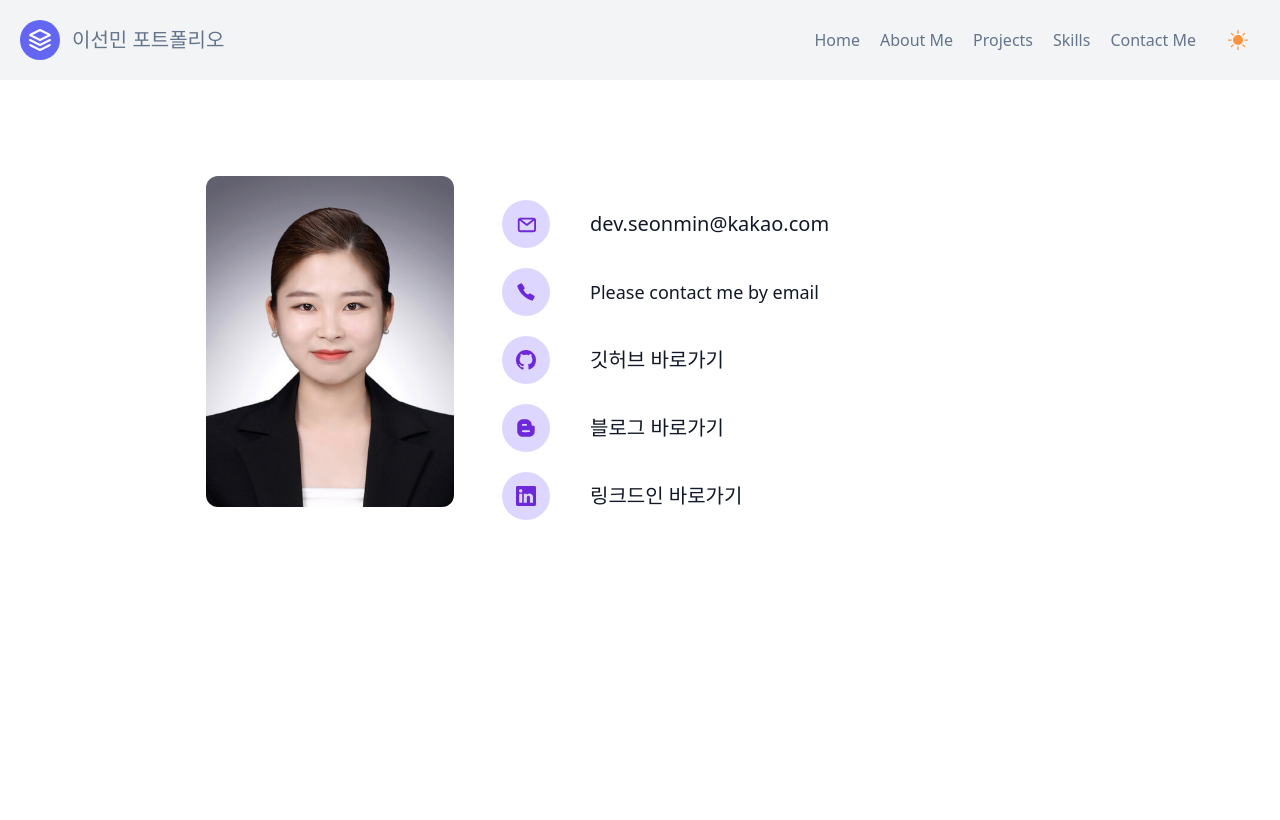
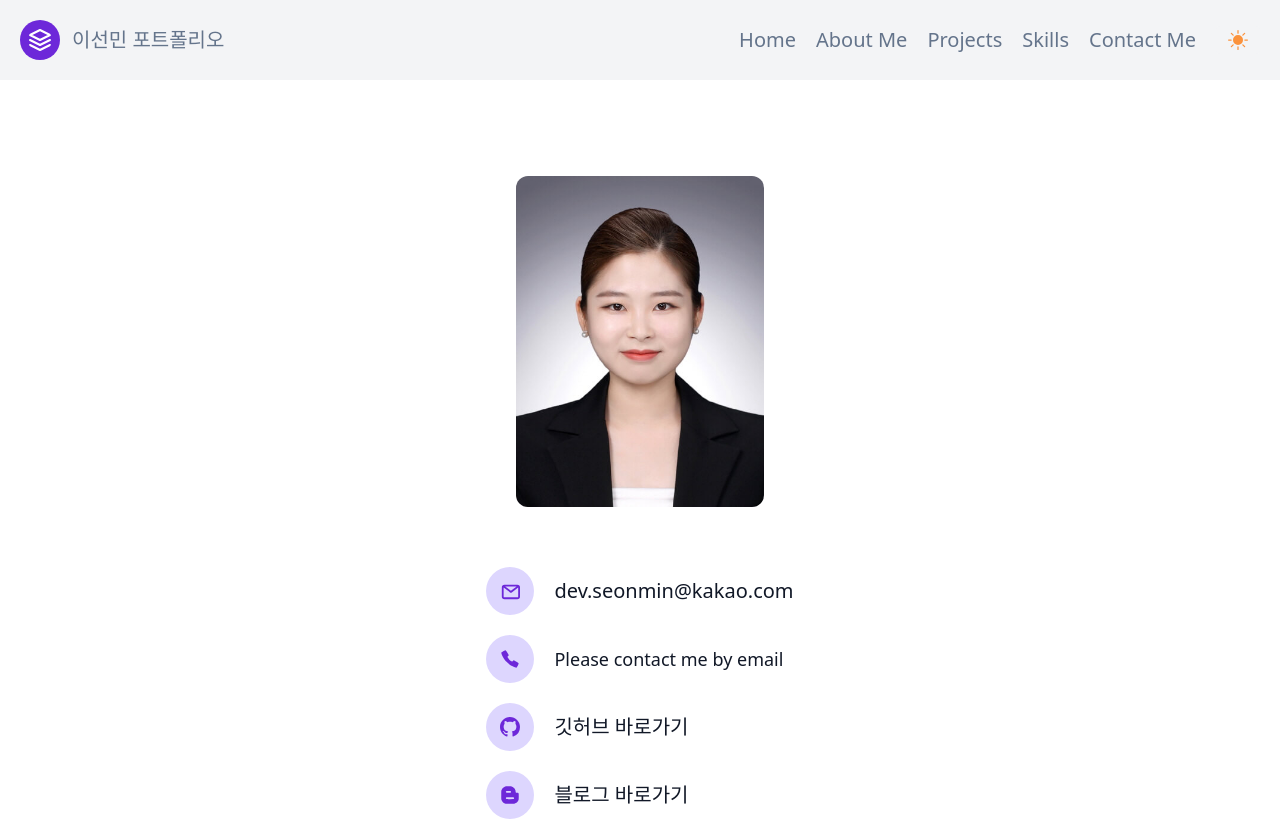
Before and after one commit to HelloHailie/portfolio, a Next.js app: page /contact-me in a window 1280 px wide. Shown: the top 820 px of the page. Built offline with nearby package versions, Linux system fonts and the light colour scheme.

Commit message:
fix:contact me 페이지 구조 수정 및 헤더 색 변경

```diff
--- a/components/header.js
+++ b/components/header.js
@@ -17,7 +17,7 @@ export default function Header() {
               strokeLinecap='round'
               strokeLinejoin='round'
               strokeWidth='2'
-              className='w-10 h-10 text-white p-2 bg-indigo-500 rounded-full'
+              className='w-10 h-10 p-2 rounded-full  text-white dark:text-white bg-violet-700 dark:bg-violet-500 hover:text-white hover:bg-violet-500'
               viewBox='0 0 24 24'
             >
               <path d='M12 2L2 7l10 5 10-5-10-5zM2 17l10 5 10-5M2 12l10 5 10-5'></path>
@@ -25,19 +25,22 @@ export default function Header() {
             <span className='ml-3 text-xl'>이선민 포트폴리오</span>
           </Link>
           <nav className='md:ml-auto flex flex-wrap items-center text-base justify-center'>
-            <Link href='/' className='mr-5 hover:text-gray-900'>
+            <Link href='/' className='mr-5 hover:text-gray-900 text-xl'>
               Home
             </Link>
-            <Link href='/about-me' className='mr-5 hover:text-gray-900'>
+            <Link href='/about-me' className='mr-5 hover:text-gray-900 text-xl'>
               About Me
             </Link>
-            <Link href='/projects' className='mr-5 hover:text-gray-900'>
+            <Link href='/projects' className='mr-5 hover:text-gray-900 text-xl'>
               Projects
             </Link>
-            <Link href='/skills' className='mr-5 hover:text-gray-900'>
+            <Link href='/skills' className='mr-5 hover:text-gray-900 text-xl'>
               Skills
             </Link>
-            <Link href='/contact-me' className='mr-5 hover:text-gray-900'>
+            <Link
+              href='/contact-me'
+              className='mr-5 hover:text-gray-900 text-xl'
+            >
               Contact Me
             </Link>
           </nav>
--- a/pages/contact-me.js
+++ b/pages/contact-me.js
@@ -12,16 +12,18 @@ export default function ContactMe() {
         <link rel='icon' href='/favicon.ico' />
       </Head>
       <section className='text-gray-600 body-font'>
-        <div className='container px-5 py-24 mx-auto flex flex-wrap justify-center'>
-          <div className='lg:w-1/5 w-full mb-10 lg:mb-0 rounded-lg overflow-hidden'>
+        {/* <div className='container py-24 mx-auto flex flex-wrap justify-center'> */}
+        <div className='container mx-auto flex px-5 py-24 items-center justify-center flex-col gap-5'>
+          {/* <div className='lg:w-1/5 w-full mb-10 lg:mb-0 rounded-lg overflow-hidden'> */}
+          <div className='lg:w-1/5 md:w-3/6 w-5/6 mb-10 object-cover object-center rounded'>
             <Image
               src={profile2}
               alt='이선민 프로필 이미지'
               className='rounded-xl'
             />
           </div>
-          <div className='flex flex-col flex-wrap lg:py-6 -mb-10 lg:w-1/2 lg:pl-12 lg:text-left text-center'>
-            <div className='flex mb-5 items-center lg:flex-row flex-col'>
+          <div className='flex flex-col flex-wrap -mb-10 lg:text-left text-center'>
+            <div className='flex mb-5 items-center flex-row justify-between'>
               <div className='w-12 h-12 inline-flex items-center justify-center rounded-full bg-violet-200 text-violet-700 dark:text-violet-800'>
                 <svg
                   width='20'
@@ -36,7 +38,7 @@ export default function ContactMe() {
                   />
                 </svg>
               </div>
-              <div className='lg:ml-10'>
+              <div className='ml-5'>
                 <a
                   href='mailto:dev_seonmin@kakao.com'
                   rel='noopener noreferrer'
@@ -51,7 +53,7 @@ export default function ContactMe() {
                 </a>
               </div>
             </div>
-            <div className='flex mb-5 items-center lg:flex-row flex-col'>
+            <div className='flex mb-5 items-center flex-row'>
               <div className='w-12 h-12 inline-flex items-center justify-center rounded-full bg-violet-200 text-violet-700  dark:text-violet-800'>
                 <svg
                   xmlns='http://www.w3.org/2000/svg'
@@ -64,13 +66,13 @@ export default function ContactMe() {
                   <path d='M478.94,370.14c-5.22-5.56-23.65-22-57.53-43.75-34.13-21.94-59.3-35.62-66.52-38.81a3.83,3.83,0,0,0-3.92.49c-11.63,9.07-31.21,25.73-32.26,26.63-6.78,5.81-6.78,5.81-12.33,4-9.76-3.2-40.08-19.3-66.5-45.78s-43.35-57.55-46.55-67.3c-1.83-5.56-1.83-5.56,4-12.34.9-1.05,17.57-20.63,26.64-32.25a3.83,3.83,0,0,0,.49-3.92c-3.19-7.23-16.87-32.39-38.81-66.52-21.78-33.87-38.2-52.3-43.76-57.52A3.9,3.9,0,0,0,138,32.2,322.35,322.35,0,0,0,82,57.65,338,338,0,0,0,33.35,92a3.83,3.83,0,0,0-1.26,3.74c2.09,9.74,12.08,50.4,43.08,106.72,31.63,57.48,53.55,86.93,100,133.22S252,405.21,309.54,436.84c56.32,31,97,41,106.72,43.07a3.86,3.86,0,0,0,3.75-1.26A337.73,337.73,0,0,0,454.35,430a322.7,322.7,0,0,0,25.45-56A3.9,3.9,0,0,0,478.94,370.14Z' />
                 </svg>
               </div>
-              <div className='lg:ml-10'>
+              <div className='ml-5'>
                 <h2 className='text-gray-900 text-lg title-font font-medium'>
                   Please contact me by email
                 </h2>
               </div>
             </div>
-            <div className='flex mb-5 items-center lg:flex-row flex-col'>
+            <div className='flex mb-5 items-center flex-row'>
               <div className='w-12 h-12 inline-flex items-center justify-center rounded-full bg-violet-200 text-violet-700  dark:text-violet-800'>
                 <svg
                   xmlns='http://www.w3.org/2000/svg'
@@ -82,7 +84,7 @@ export default function ContactMe() {
                   <path d='M8 0C3.58 0 0 3.58 0 8c0 3.54 2.29 6.53 5.47 7.59.4.07.55-.17.55-.38 0-.19-.01-.82-.01-1.49-2.01.37-2.53-.49-2.69-.94-.09-.23-.48-.94-.82-1.13-.28-.15-.68-.52-.01-.53.63-.01 1.08.58 1.23.82.72 1.21 1.87.87 2.33.66.07-.52.28-.87.51-1.07-1.78-.2-3.64-.89-3.64-3.95 0-.87.31-1.59.82-2.15-.08-.2-.36-1.02.08-2.12 0 0 .67-.21 2.2.82.64-.18 1.32-.27 2-.27.68 0 1.36.09 2 .27 1.53-1.04 2.2-.82 2.2-.82.44 1.1.16 1.92.08 2.12.51.56.82 1.27.82 2.15 0 3.07-1.87 3.75-3.65 3.95.29.25.54.73.54 1.48 0 1.07-.01 1.93-.01 2.2 0 .21.15.46.55.38A8.012 8.012 0 0 0 16 8c0-4.42-3.58-8-8-8z' />{" "}
                 </svg>
               </div>
-              <div className='lg:ml-10'>
+              <div className='ml-5'>
                 <a
                   href='https://github.com/HelloHailie'
                   target='_blank'
@@ -97,7 +99,7 @@ export default function ContactMe() {
                 </a>
               </div>
             </div>
-            <div className='flex mb-5 items-center lg:flex-row flex-col'>
+            <div className='flex mb-5 items-center flex-row'>
               <div className='w-12 h-12 inline-flex items-center justify-center rounded-full bg-violet-200 text-violet-700  dark:text-violet-800'>
                 <svg
                   xmlns='http://www.w3.org/2000/svg'
@@ -109,7 +111,7 @@ export default function ContactMe() {
                   <path d='M29.913 13.919c-0.113-0.5-0.425-0.962-0.781-1.156-0.113-0.063-0.813-0.137-1.563-0.169-1.256-0.056-1.394-0.081-1.794-0.313-0.631-0.369-0.8-0.769-0.806-1.844-0.006-2.063-0.863-3.981-2.556-5.706-1.206-1.231-2.556-2.063-4.094-2.531-0.369-0.113-1.194-0.15-3.956-0.181-4.338-0.050-5.3 0.037-6.775 0.625-2.719 1.075-4.669 3.363-5.381 6.287-0.131 0.55-0.163 1.431-0.194 6.494-0.037 6.344 0.006 7.275 0.4 8.531 0.975 3.1 3.744 5.394 6.525 5.894 0.925 0.169 12.331 0.206 13.5 0.050 2.031-0.275 3.625-1.094 5.119-2.619 1.081-1.106 1.756-2.3 2.2-3.881 0.306-1.1 0.281-8.925 0.156-9.481zM9.781 9.944c0.488-0.494 0.625-0.513 3.675-0.513 2.744 0 2.837 0.006 3.238 0.213 0.581 0.294 0.837 0.706 0.837 1.369 0 0.594-0.238 1.012-0.769 1.35-0.287 0.181-0.456 0.194-3.144 0.206-1.656 0.012-2.981-0.025-3.175-0.075-1.038-0.294-1.425-1.781-0.663-2.55zM21.769 22.431l-0.931 0.15-4.844 0.056c-4.256 0.050-5.456-0.025-5.681-0.125-0.444-0.194-0.863-0.731-0.931-1.212-0.069-0.456 0.162-1.081 0.512-1.4 0.444-0.4 0.637-0.412 6.081-0.419 5.6-0.006 5.569-0.006 6.1 0.488 0.756 0.706 0.594 1.95-0.306 2.462z' />{" "}
                 </svg>
               </div>
-              <div className='lg:ml-10'>
+              <div className='ml-5'>
                 <a
                   href='https://shinystarforever.tistory.com'
                   target='_blank'
@@ -124,7 +126,7 @@ export default function ContactMe() {
                 </a>
               </div>
             </div>
-            <div className='flex mb-5 items-center lg:flex-row flex-col'>
+            <div className='flex mb-5 items-center flex-row'>
               <div className='w-12 h-12 inline-flex items-center justify-center rounded-full bg-violet-200 text-violet-700  dark:text-violet-800'>
                 <svg
                   xmlns='http://www.w3.org/2000/svg'
@@ -136,7 +138,7 @@ export default function ContactMe() {
                   <path d='M0 1.146C0 .513.526 0 1.175 0h13.65C15.474 0 16 .513 16 1.146v13.708c0 .633-.526 1.146-1.175 1.146H1.175C.526 16 0 15.487 0 14.854V1.146zm4.943 12.248V6.169H2.542v7.225h2.401zm-1.2-8.212c.837 0 1.358-.554 1.358-1.248-.015-.709-.52-1.248-1.342-1.248-.822 0-1.359.54-1.359 1.248 0 .694.521 1.248 1.327 1.248h.016zm4.908 8.212V9.359c0-.216.016-.432.08-.586.173-.431.568-.878 1.232-.878.869 0 1.216.662 1.216 1.634v3.865h2.401V9.25c0-2.22-1.184-3.252-2.764-3.252-1.274 0-1.845.7-2.165 1.193v.025h-.016a5.54 5.54 0 0 1 .016-.025V6.169h-2.4c.03.678 0 7.225 0 7.225h2.4z' />{" "}
                 </svg>
               </div>
-              <div className='lg:ml-10'>
+              <div className='ml-5'>
                 <a
                   href='https://www.linkedin.com/in/seonmin-lee-005a71246/'
                   rel='noopener noreferrer'
```
